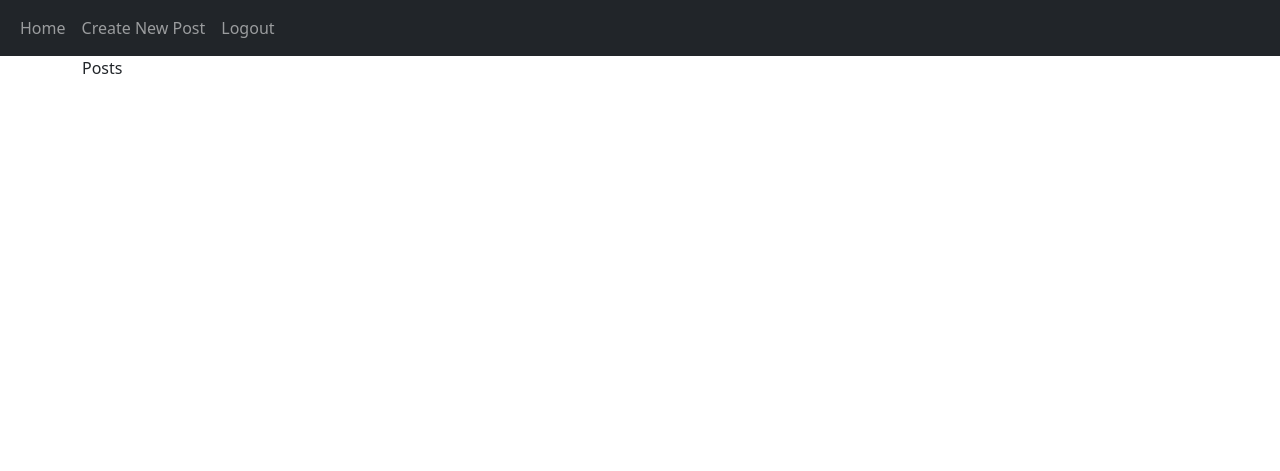
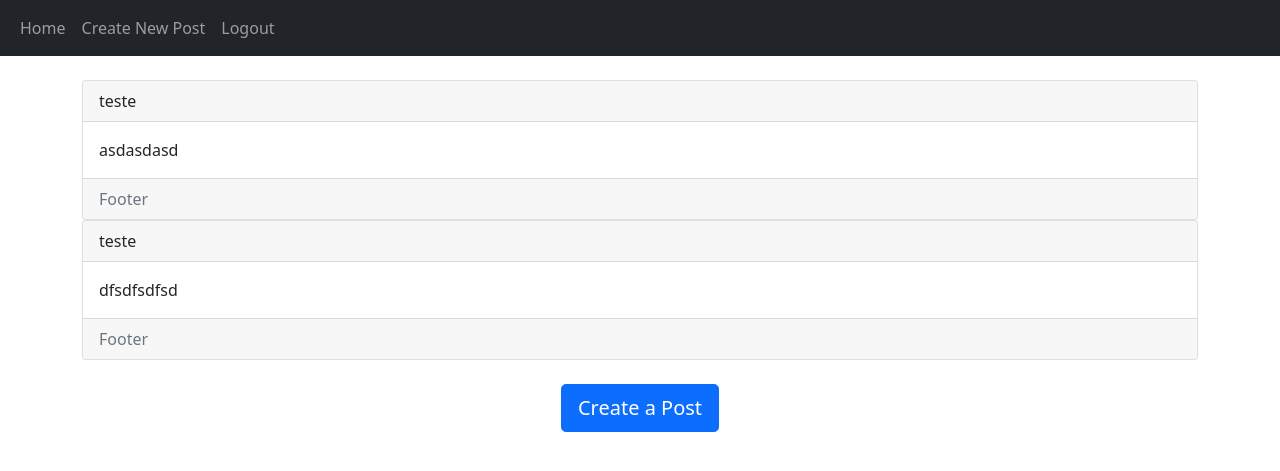
Before and after one commit to lgmarin/Flask-blog, a Flask app: page / in a window 1280 px wide. Shown: the top 471 px of the page. Run offline with Flask 2, Linux system fonts and the light colour scheme; a user stored in the database is signed in; data comes from the database, SQL or seed files in the repository; both versions use the stored data as it was after the commit; parts of the project's set-up code (start-up, migrations or seed data) failed here and were passed over; some libraries are stand-ins or nearby versions.

Commit message:
Posts listing

```diff
--- a/website/models.py
+++ b/website/models.py
@@ -10,6 +10,8 @@ class User(db.Model, UserMixin):
     username = db.Column(db.String(100), unique = True)
     password = db.Column(db.String(100))
     date_created = db.Column(db.DateTime, default=datetime.utcnow)
+    # Relationships based on the User Model
+    posts = db.relationship('Post', backref="user", passive_deletes = True)
 
 class Post(db.Model):
     id = db.Column(db.Integer, primary_key = True)
--- a/website/templates/home.html.j2
+++ b/website/templates/home.html.j2
@@ -1,5 +1,2 @@
-{% extends "base.html.j2" %}
+{% extends "posts.html.j2" %}
 {% block title %}Home{% endblock %}
-{% block content %}
-    {% block header %}Posts{% endblock %}
-{% endblock content %}
--- /dev/null
+++ b/website/templates/posts.html.j2
@@ -0,0 +1,21 @@
+{% extends "base.html.j2" %}
+{% block title %}Posts{% endblock %}
+{% block content %}
+<br/>
+    <div id='posts'>
+        {% for post in posts %}
+            <div class='card'>
+                <div class="card-header">{{post.user.username}}</div>
+                <div class="card-body">
+                    <p class="card-text">{{post.text}}</p>
+                </div>
+                <div class="card-footer text-muted">Footer</div>
+            </div>
+        {% endfor %}
+    </div>
+    <br/>
+<div align='center'>
+    <a href="/create-post"><button type="button" class="btn btn-primary btn-lg">Create a Post</button></a>
+</div>
+<br/>
+{% endblock content %}
```
Also changed, not shown: README.md, website/database.db.
